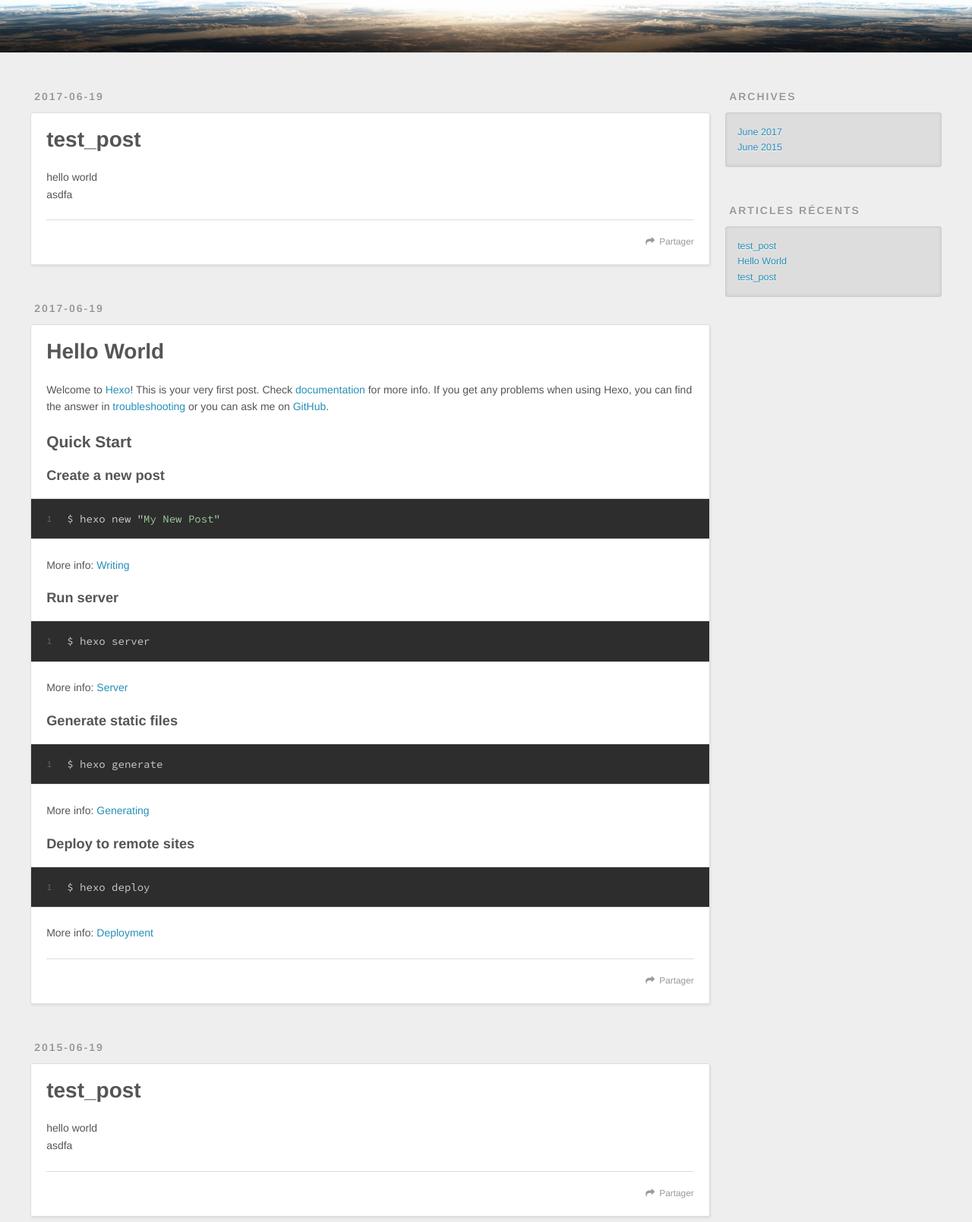
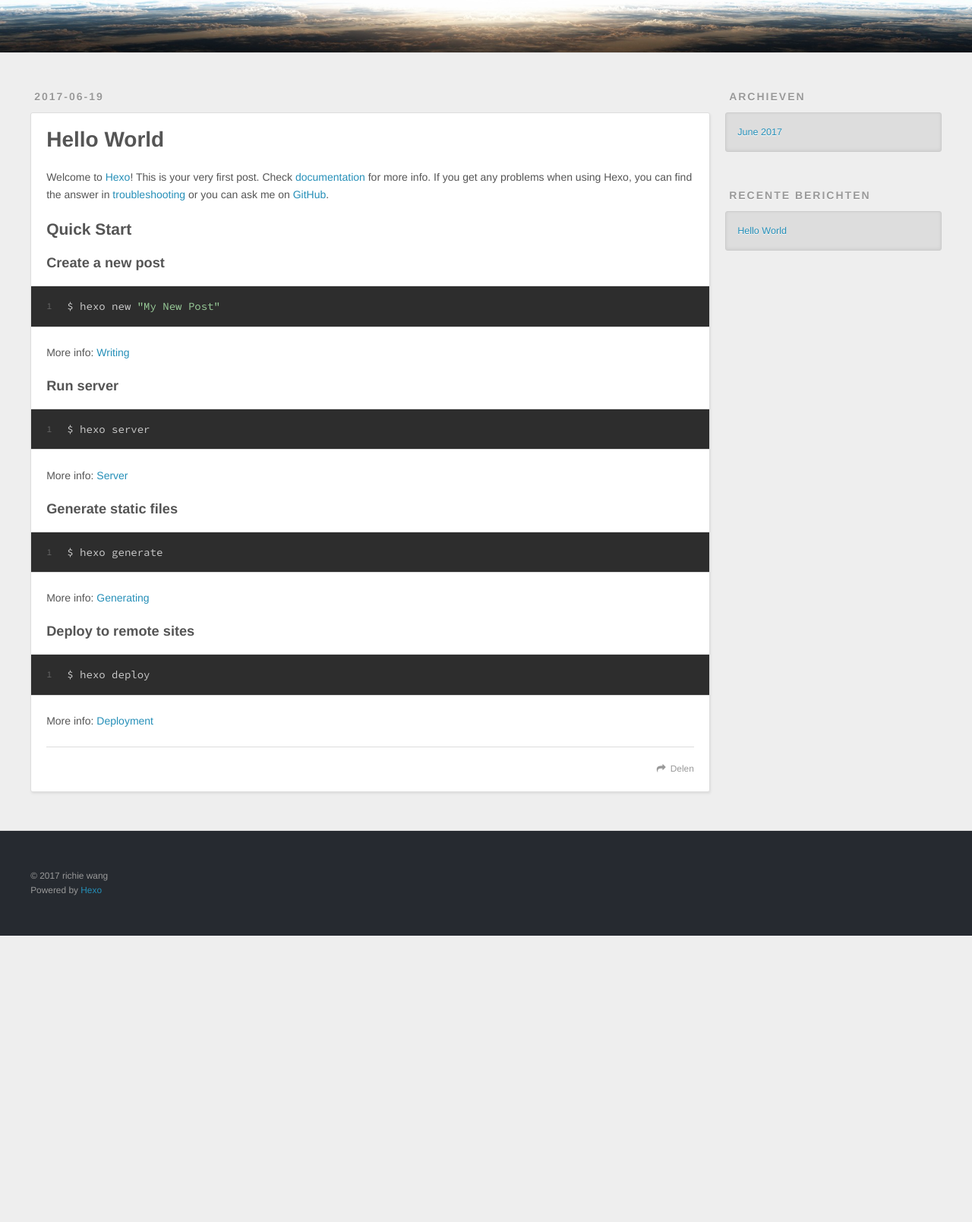
Before and after one commit to richiewang4528/richiewang4528.github.io, a plain HTML site: page index.html in a window 1280 px wide. Shown: the part 231-1840 px from the top of the page at 76% size. After the commit the page ends 1463 px from the top, so only its background shows below. Drawn offline with nearby package versions, Linux system fonts and the light colour scheme.

Commit message:
Site updated: 2017-06-19 15:42:00

```diff
--- a/index.html
+++ b/index.html
@@ -52,9 +52,9 @@
       </nav>
       <nav id="sub-nav">
 
-          <a id="nav-rss-link" class="nav-icon" href="/atom.xml" title="Flux RSS"></a>
+          <a id="nav-rss-link" class="nav-icon" href="/atom.xml" title="RSS Feed"></a>
 
-        <a id="nav-search-btn" class="nav-icon" title="Rechercher"></a>
+        <a id="nav-search-btn" class="nav-icon" title="Zoeken"></a>
       </nav>
       <div id="search-form-wrap">
         <form action="//google.com/search" method="get" accept-charset="UTF-8" class="search-form"><input type="search" name="q" class="search-form-input" placeholder="Search"><button type="submit" class="search-form-submit">&#xF002;</button><input type="hidden" name="sitesearch" value="http://feelll.com"></form>
@@ -64,43 +64,6 @@
 </header>
       <div class="outer">
         <section id="main">
-
-    <article id="post-test-post" class="article article-type-post" itemscope itemprop="blogPost">
-  <div class="article-meta">
-    <a href="/2017/06/19/test-post/" class="article-date">
-  <time datetime="2017-06-19T15:21:38.000Z" itemprop="datePublished">2017-06-19</time>
-</a>
-
-  </div>
-  <div class="article-inner">
-
-
-      <header class="article-header">
-
-
-    <h1 itemprop="name">
-      <a class="article-title" href="/2017/06/19/test-post/">test_post</a>
-    </h1>
-
-
-      </header>
-
-    <div class="article-entry" itemprop="articleBody">
-
-        <p>hello world<br>asdfa</p>
-
-
-    </div>
-    <footer class="article-footer">
-      <a data-url="http://feelll.com/2017/06/19/test-post/" data-id="cj43tx3e00000c40k3aqidy8w" class="article-share-link">Partager</a>
-
-
-    </footer>
-  </div>
-
-</article>
-
-
 
     <article id="post-hello-world" class="article article-type-post" itemscope itemprop="blogPost">
   <div class="article-meta">
@@ -137,44 +100,7 @@
 
     </div>
     <footer class="article-footer">
-      <a data-url="http://feelll.com/2017/06/19/hello-world/" data-id="cj43tx3e70001c40k0wp60faw" class="article-share-link">Partager</a>
-
-
-    </footer>
-  </div>
-
-</article>
-
-
-
-    <article id="post-test-post2" class="article article-type-post" itemscope itemprop="blogPost">
-  <div class="article-meta">
-    <a href="/2015/06/19/test-post2/" class="article-date">
-  <time datetime="2015-06-19T15:21:38.000Z" itemprop="datePublished">2015-06-19</time>
-</a>
-
-  </div>
-  <div class="article-inner">
-
-
-      <header class="article-header">
-
-
-    <h1 itemprop="name">
-      <a class="article-title" href="/2015/06/19/test-post2/">test_post</a>
-    </h1>
-
-
-      </header>
-
-    <div class="article-entry" itemprop="articleBody">
-
-        <p>hello world<br>asdfa</p>
-
-
-    </div>
-    <footer class="article-footer">
-      <a data-url="http://feelll.com/2015/06/19/test-post2/" data-id="cj43tx3ea0002c40ksnsqu08v" class="article-share-link">Partager</a>
+      <a data-url="http://feelll.com/2017/06/19/hello-world/" data-id="cj43u1qxd0000d80kn5gc9z8z" class="article-share-link">Delen</a>
 
 
     </footer>
@@ -199,9 +125,9 @@
 
 
   <div class="widget-wrap">
-    <h3 class="widget-title">Archives</h3>
+    <h3 class="widget-title">Archieven</h3>
     <div class="widget">
-      <ul class="archive-list"><li class="archive-list-item"><a class="archive-list-link" href="/archives/2017/06/">June 2017</a></li><li class="archive-list-item"><a class="archive-list-link" href="/archives/2015/06/">June 2015</a></li></ul>
+      <ul class="archive-list"><li class="archive-list-item"><a class="archive-list-link" href="/archives/2017/06/">June 2017</a></li></ul>
     </div>
   </div>
 
@@ -209,20 +135,12 @@
 
 
   <div class="widget-wrap">
-    <h3 class="widget-title">Articles récents</h3>
+    <h3 class="widget-title">Recente berichten</h3>
     <div class="widget">
       <ul>
 
           <li>
-            <a href="/2017/06/19/test-post/">test_post</a>
-          </li>
-
-          <li>
             <a href="/2017/06/19/hello-world/">Hello World</a>
-          </li>
-
-          <li>
-            <a href="/2015/06/19/test-post2/">test_post</a>
           </li>
 
       </ul>
@@ -238,7 +156,7 @@
   <div class="outer">
     <div id="footer-info" class="inner">
       &copy; 2017 richie wang<br>
-      Propulsé by <a href="http://hexo.io/" target="_blank">Hexo</a>
+      Powered by <a href="http://hexo.io/" target="_blank">Hexo</a>
     </div>
   </div>
 </footer>
```
Also changed, not shown: 2017/06/19/hello-world/index.html (+7 -34 lines), archives/2017/06/index.html (+7 -34 lines), archives/2017/index.html (+7 -34 lines), archives/index.html (+7 -63 lines).
